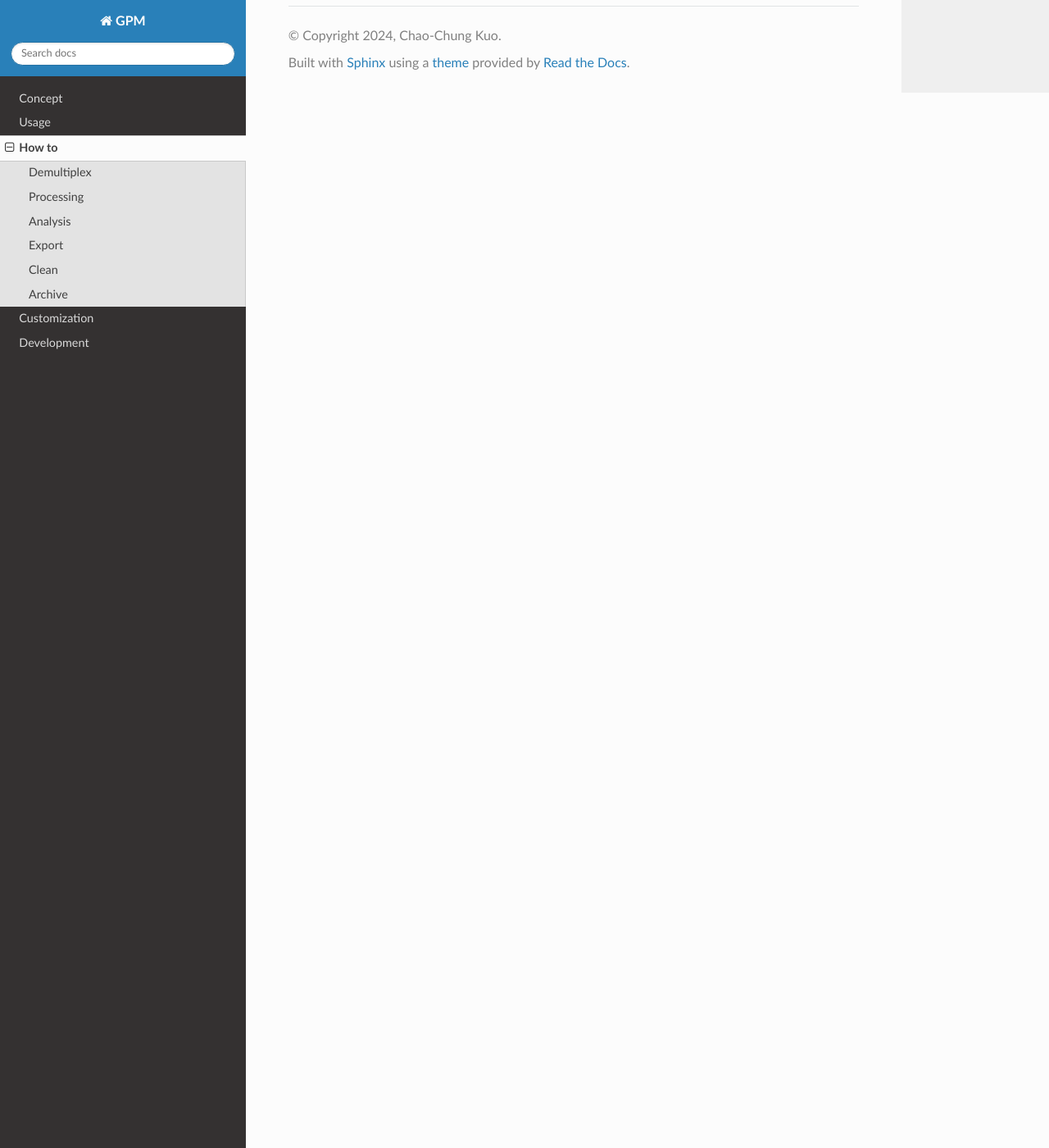
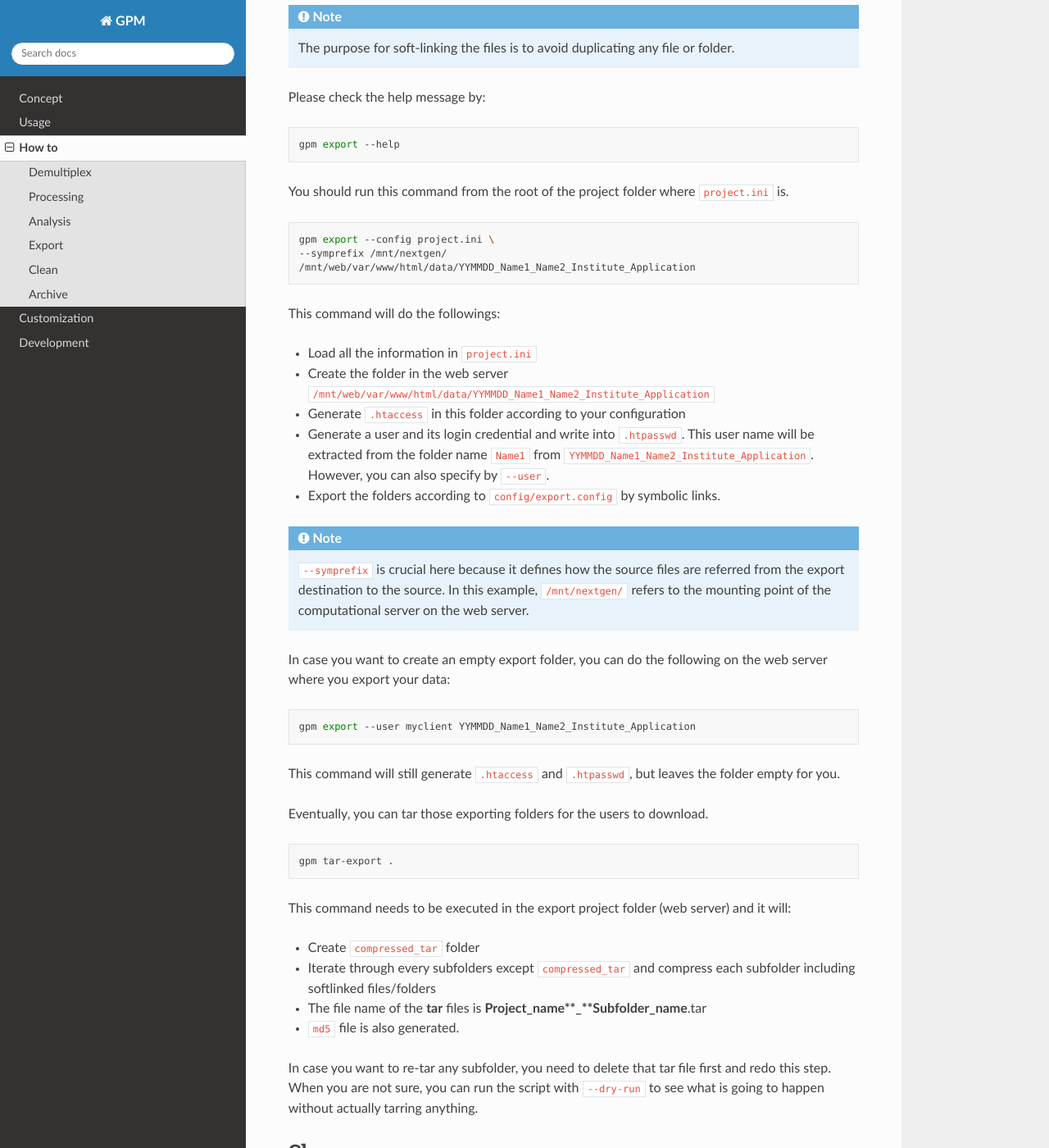
Before and after one commit to chaochungkuo/GPM, a Sphinx documentation site: the page built from docs/source/howto.rst, in a window 1280 px wide and 1400 px high, scrolled down 3287 px. Shown: the whole window at 82% size. Built offline with Sphinx 7.4.7 and the Read the Docs theme 2.0.0, drawn with Linux system fonts in a browser that asks for light colours; some of the changed text lies outside the part shown.

Commit message:
update doc

```diff
--- a/docs/source/howto.rst
+++ b/docs/source/howto.rst
@@ -116,9 +116,61 @@ This command will:
 - Generate a ``Analysis_Report_RNAseq.Rmd`` for rendering a html report
 - Create the folder ``analysis/DGEA_RNAseq`` and add the scripts and files needed for this analysis
 
+Then you need to check the files within the analysis folder for learning how to continue the analysis. There might be Rmd or JupyterNotebooks for guiding the analysis.
+
 Export
 ------
 
+After the analysis is done and now you want to export the data to the clients. GPM provides the command ``export`` for soft-linking everything to the export destination (such as web server) and create the ``.htaccess`` and ``.htpasswd`` for your project.
+
+.. note::  The purpose for soft-linking the files is to avoid duplicating any file or folder.
+
+Please check the help message by:
+
+.. code-block:: shell
+
+   gpm export --help
+
+You should run this command from the root of the project folder where ``project.ini`` is.
+
+.. code-block:: shell
+
+   gpm export --config project.ini \
+   --symprefix /mnt/nextgen/
+   /mnt/web/var/www/html/data/YYMMDD_Name1_Name2_Institute_Application
+
+This command will do the followings:
+
+- Load all the information in ``project.ini``
+- Create the folder in the web server ``/mnt/web/var/www/html/data/YYMMDD_Name1_Name2_Institute_Application``
+- Generate ``.htaccess`` in this folder according to your configuration
+- Generate a user and its login credential and write into ``.htpasswd``. This user name will be extracted from the folder name ``Name1`` from ``YYMMDD_Name1_Name2_Institute_Application``. However, you can also specify by ``--user``.
+- Export the folders according to ``config/export.config`` by symbolic links.
+
+.. note::  ``--symprefix`` is crucial here because it defines how the source files are referred from the export destination to the source. In this example, ``/mnt/nextgen/`` refers to the mounting point of the computational server on the web server.
+
+In case you want to create an empty export folder, you can do the following on the web server where you export your data:
+
+.. code-block:: shell
+
+   gpm export --user myclient YYMMDD_Name1_Name2_Institute_Application
+
+This command will still generate ``.htaccess`` and ``.htpasswd``, but leaves the folder empty for you.
+
+Eventually, you can tar those exporting folders for the users to download.
+
+.. code-block:: shell
+
+   gpm tar-export .
+
+This command needs to be executed in the export project folder (web server) and it will:
+
+- Create ``compressed_tar`` folder
+- Iterate through every subfolders except ``compressed_tar`` and compress each subfolder including softlinked files/folders
+- The file name of the **tar** files is **Project_name**_**Subfolder_name**.tar
+- ``md5`` file is also generated.
+
+In case you want to re-tar any subfolder, you need to delete that tar file first and redo this step. When you are not sure, you can run the script with ``--dry-run`` to see what is going to happen without actually tarring anything.
 
 Clean
 -----
```
